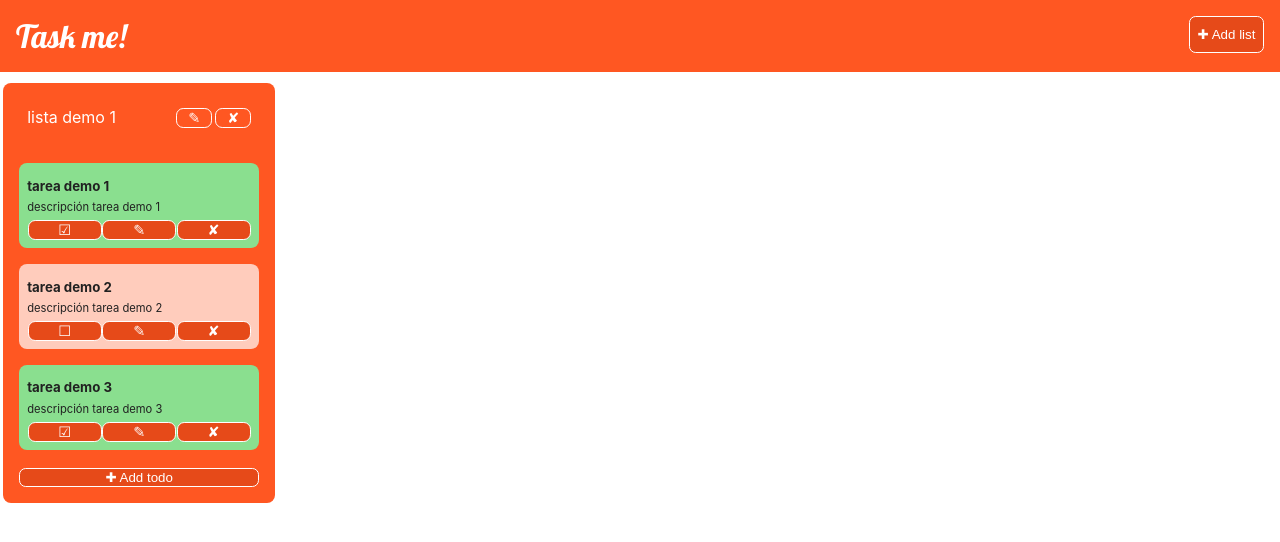
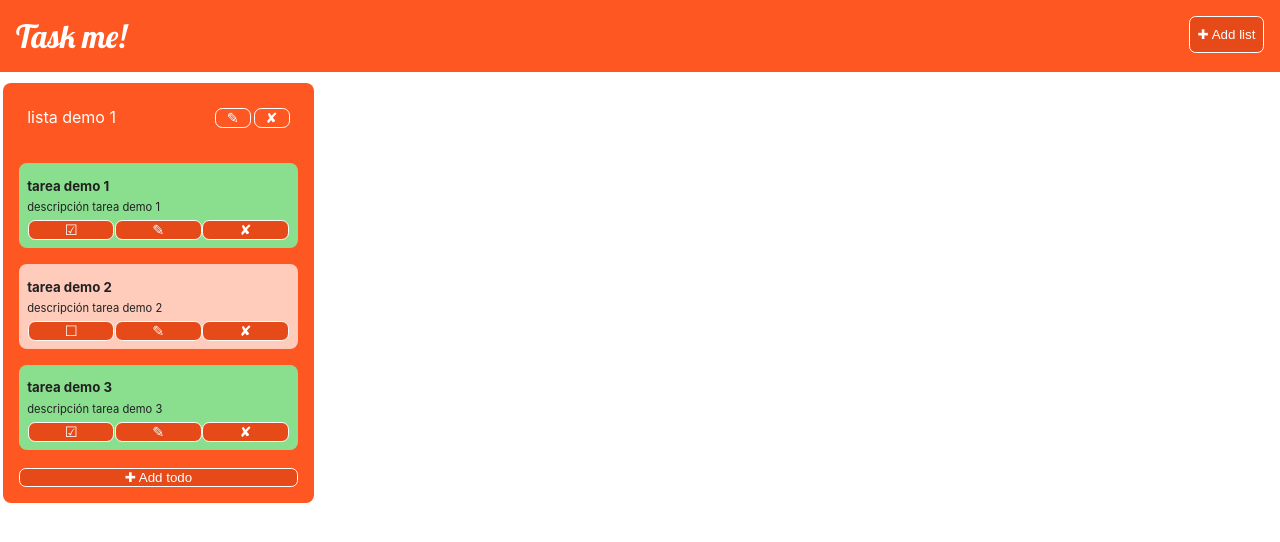
Before and after one commit to diegosuarez-dev/reto3-trellolike, a React (Create React App) app: page / in a window 1280 px wide. Shown: the top 542 px of the page. Built offline with nearby package versions, Linux system fonts and the light colour scheme.

Commit message:
Ajuste del layout del panel de listas

```diff
--- a/src/components/ListsPanel/ListsPanel.css
+++ b/src/components/ListsPanel/ListsPanel.css
@@ -1,12 +1,13 @@
 .panel {
   display: flex;
   flex-direction: row;
+  flex-wrap: wrap;
   background-color: #FFFFFF;
   padding-top: 0.5em;
 }
 .panel .list {
   height: 100%;
-  width: 20%;
+  width: 95%;
   margin: 0.2em 0 0.2em 0.2em;
   padding: 0.5em;
   display: flex;
@@ -97,6 +98,21 @@
   color: #212121;
   background-color: #8adf8f;
 }
+@media (min-width: 576px) {
+  .panel .list {
+    width: 45%;
+  }
+}
+@media (min-width: 768px) {
+  .panel .list {
+    width: 30%;
+  }
+}
+@media (min-width: 1024px) {
+  .panel .list {
+    width: 23%;
+  }
+}
 .panel .add {
   margin: 0.5em;
 }
--- a/src/components/ListsPanel/ListsPanel.scss
+++ b/src/components/ListsPanel/ListsPanel.scss
@@ -2,11 +2,12 @@
 .panel {
     display: flex;
     flex-direction: row;
+    flex-wrap: wrap;
     background-color: $white;
     padding-top: 0.5em;
     .list {
         height: 100%;
-        width: 20%;
+        width: 95%;
         margin: 0.2em 0 0.2em 0.2em;
         padding: 0.5em;
         display: flex;
@@ -97,6 +98,21 @@
             }
         }
     }
+    @media (min-width: 576px)  {
+        .list {
+            width: 45%;
+        }
+    }
+    @media (min-width: 768px)  {
+        .list {
+            width: 30%;
+        }
+    }
+    @media (min-width: 1024px)  {
+        .list {
+            width: 23%;
+        }
+    }
     .add {
         margin: 0.5em;
         button {
```
Also changed, not shown: 2 other files (tests, documents, lock files or other folders).
